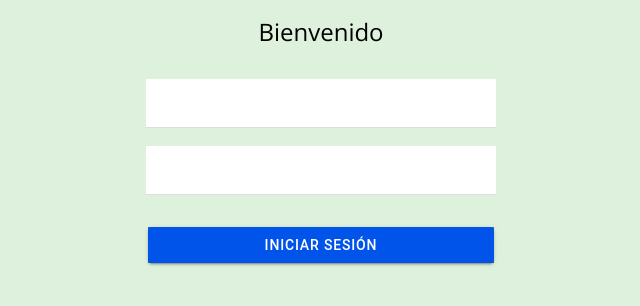
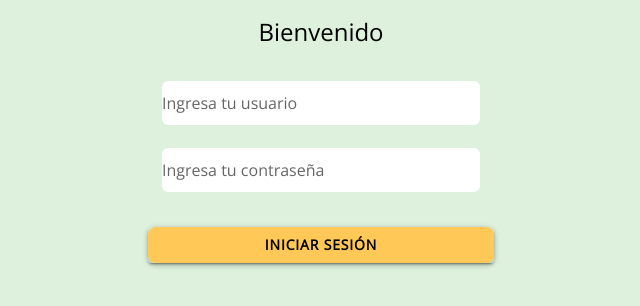
Before and after one commit to Salamander21N/NSA, a React (Vite) app: page /login in a window 1280 px wide. Shown: the top 306 px of the page, without its empty margins (319-959 px from the left). Built offline with nearby package versions, Linux system fonts and the light colour scheme.

Commit message:
login terminado

```diff
--- a/src/pages/Login/login.css
+++ b/src/pages/Login/login.css
@@ -16,11 +16,35 @@
 }
 
 .login-input {
-  color: white !important; /* antes: black */
+  color: black !important;
+  background-color: white !important; /* gris oscuro suave */
   font-family: 'Open Sans', sans-serif;
+  border-radius: 6px;
+  padding-left: 10px;
 }
 
 .ion-toolbar {
   --background: #DDF1DC;
   --color: black;
 }
+
+.login-btn {
+  background-color: #FFC857 !important;
+  color: black !important;
+  font-family: 'Open Sans', sans-serif;
+  font-weight: 600;
+  border-radius: 8px;
+  box-shadow: 0 2px 6px rgba(0, 0, 0, 0.2);
+  transition: background-color 0.3s ease;
+}
+
+.login-btn:hover {
+  background-color: #e6b14a !important;
+}
+
+ion-item {
+  --background: transparent;
+  --highlight-color-focused: #FFC857;
+  --border-color: transparent;
+  border: none;
+}
--- a/src/pages/Login/login.tsx
+++ b/src/pages/Login/login.tsx
@@ -50,9 +50,17 @@ const Login: React.FC = () => {
         />
       </IonItem>
 
-      <IonButton expand="block" style={{ marginTop: 32, background: '#3D6FA2' }} onClick={handleLogin}>
+      <IonButton
+        expand="block"
+        className="login-btn"
+        color="none" /* 🔴 MUY IMPORTANTE */
+        style={{ marginTop: 32 }}
+        onClick={handleLogin}
+      >
         Iniciar Sesión
       </IonButton>
+
+
     </div>
   </IonContent>
 </IonPage>
--- a/src/pages/Tienda/Tienda.css
+++ b/src/pages/Tienda/Tienda.css
@@ -1,8 +1,8 @@
 @import url('https://fonts.googleapis.com/css2?family=Open+Sans&display=swap');
 
 .tienda-bg {
-  --background: #1B4332;
-  background: #1B4332 !important;
+  --background: #DDF1DC;
+  background: #DDF1DC !important;
   position: relative;
   height: 100%;
   width: 100%;
```
